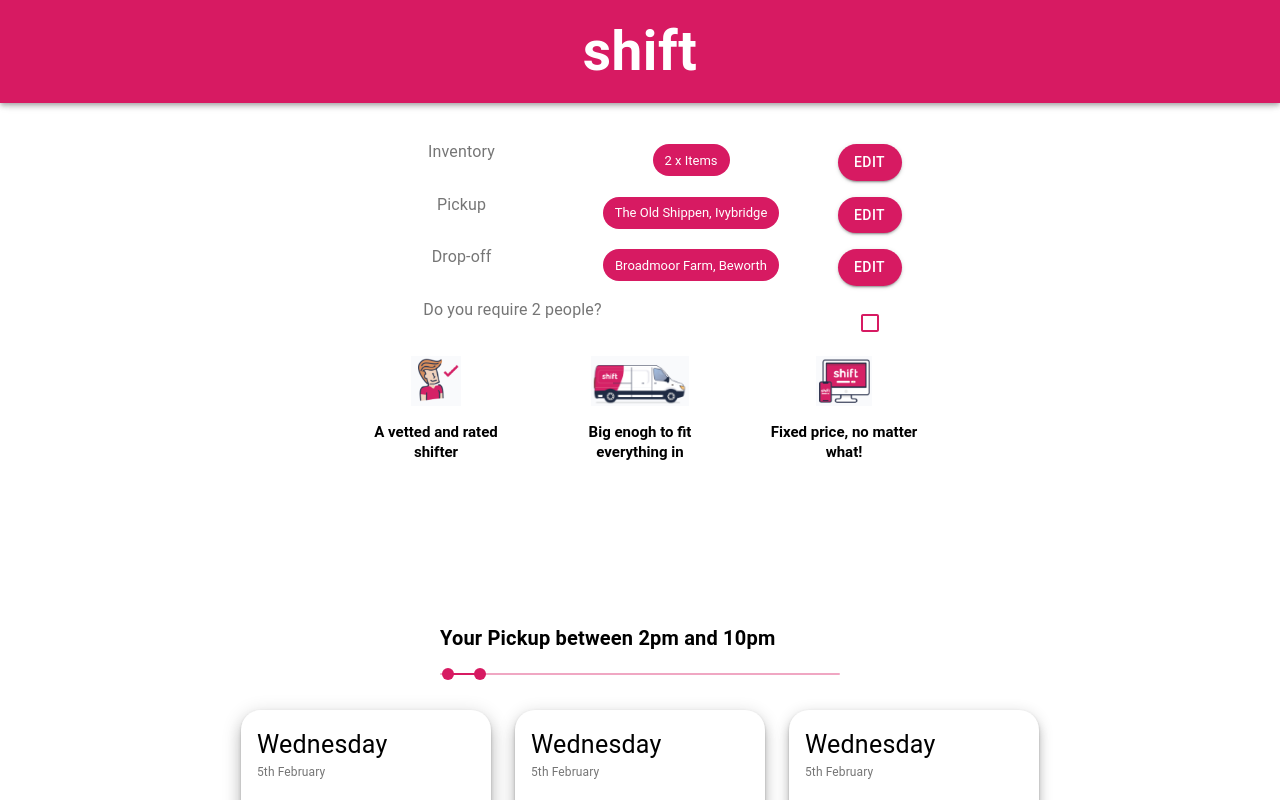
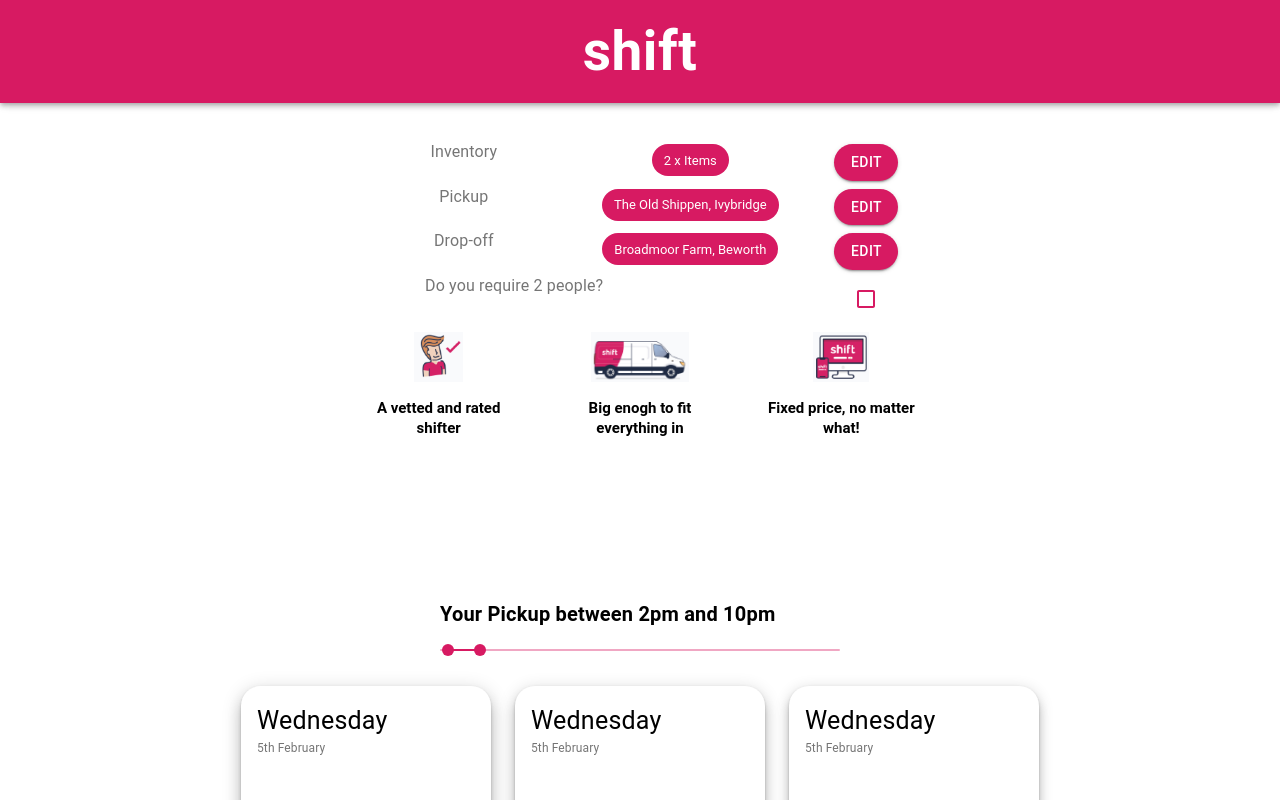
Before and after one commit to ckcnair/shift, a React (Create React App) app: page / in a window 1280 px wide. Shown: the top 800 px of the page. Built offline with nearby package versions, Linux system fonts and the light colour scheme.

Commit message:
1x8px gap betwen two grid

```diff
--- a/src/components/PickupForm.js
+++ b/src/components/PickupForm.js
@@ -39,8 +39,8 @@
     <Container component="section" className={classes.root}>
       <Grid container spacing="3" alignItems="center" justify="center">
         <Grid item xs={12} sm={6}>
-          <Grid container justify="center" spacing="2">
-            <Grid item xs={5}>
+          <Grid container justify="center" spacing="1">
+            <Grid item xs={5} alignItems="left">
               <InputLabel htmlFor="inventoryId">Inventory</InputLabel>
             </Grid>
             <Grid item xs={4}>
@@ -77,7 +77,7 @@
                 Edit
               </Button>
             </Grid>
-            <Grid item xs={5}>
+            <Grid item xs={5} alignItems="left">
               <InputLabel htmlFor="pickupid">Pickup</InputLabel>
             </Grid>
             <Grid item xs={4}>
@@ -168,7 +168,7 @@
       </Grid>
       <Grid container spacing="3" alignItems="center" justify="center">
         <Grid item xs={12} sm={6}>
-          <Grid container justify="center" spacing="2">
+          <Grid container justify="center" spacing="1">
             <Grid item xs={4}>
               <FeatureCard
                 image={shifter}
```
